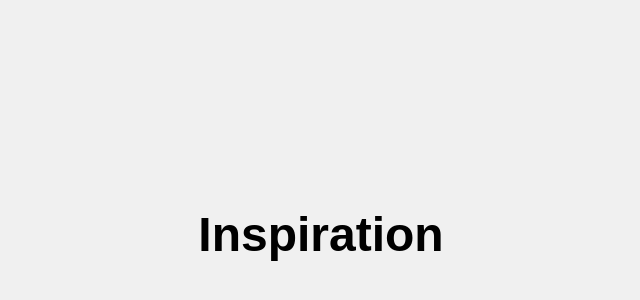
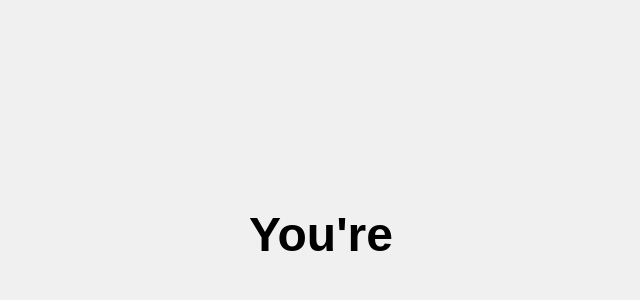
Before and after one commit to Shriram05-GECA/Describe-, a plain HTML site: page index.html in a window 1280 px wide. Shown: the part 166-466 px from the top of the page, without its empty margins (319-959 px from the left). Drawn offline with Linux system fonts and the light colour scheme.

Commit message:
Update index.html

```diff
--- a/index.html
+++ b/index.html
@@ -7,7 +7,7 @@
     <link rel="stylesheet" href="styles.css">
 </head>
 <body>
-    <div id="fixed-word">Inspiration</div>
+    <div id="fixed-word">You're</div>
     <div id="content"></div>
     <script src="script.js"></script>
 </body>
```
